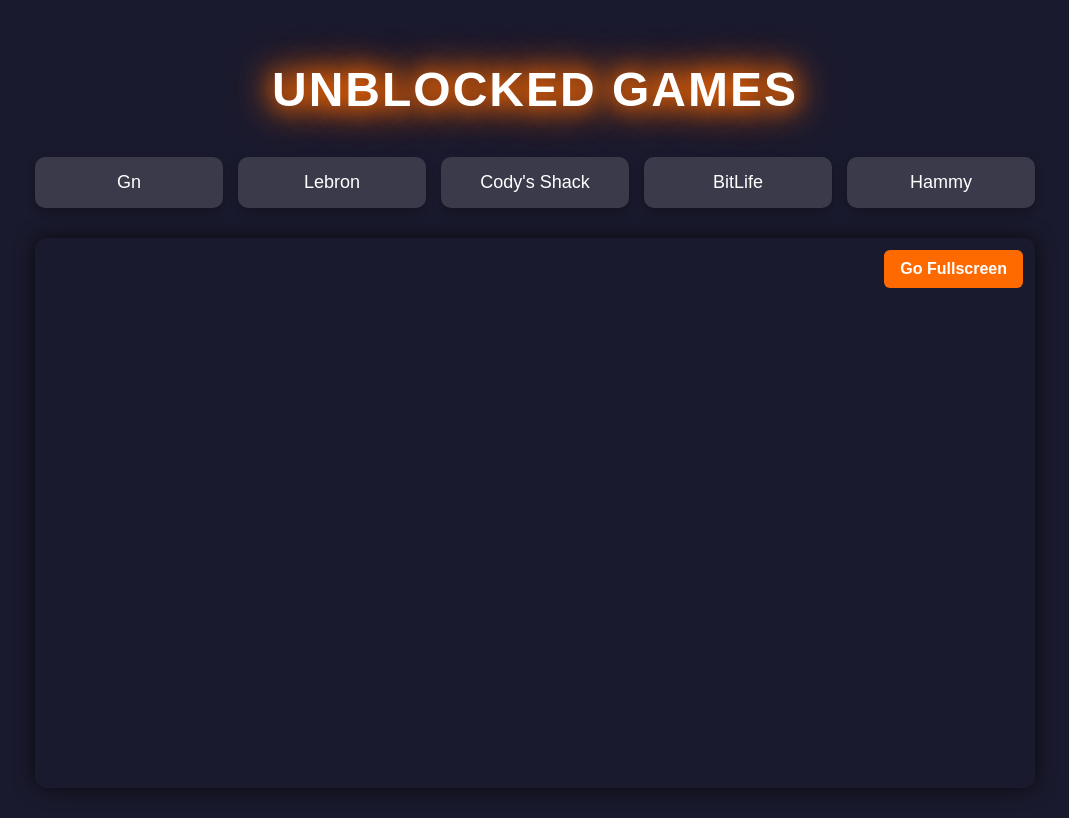
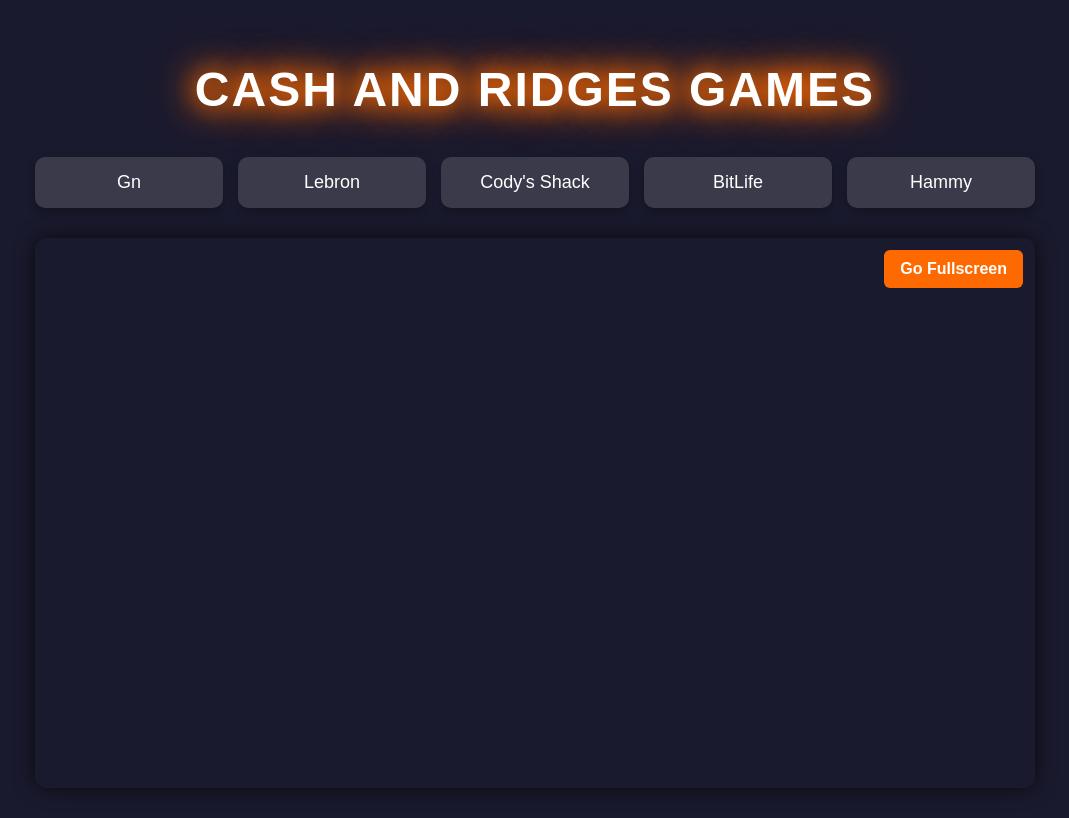
Before and after one commit to chatpowerman-sudo/cash-and-ridges-games, a plain HTML site: page index.html in a window 1280 px wide. Shown: the whole page, without its empty margins (105-1174 px from the left). Drawn offline with Linux system fonts and the light colour scheme.

Commit message:
Update index.html

```diff
--- a/index.html
+++ b/index.html
@@ -3,7 +3,7 @@
 <head>
   <meta charset="UTF-8">
   <meta name="viewport" content="width=device-width, initial-scale=1.0">
-  <title>Unblocked Games</title>
+  <title>Cash and Ridges Games</title>
   <style>
     /* Global Styles */
     body {
@@ -132,7 +132,7 @@
 <body>
 
   <div class="container">
-    <h1>Unblocked Games</h1>
+    <h1>Cash and Ridges Games</h1>
 
     <!-- Game List -->
     <ul id="game-list"></ul>
```
